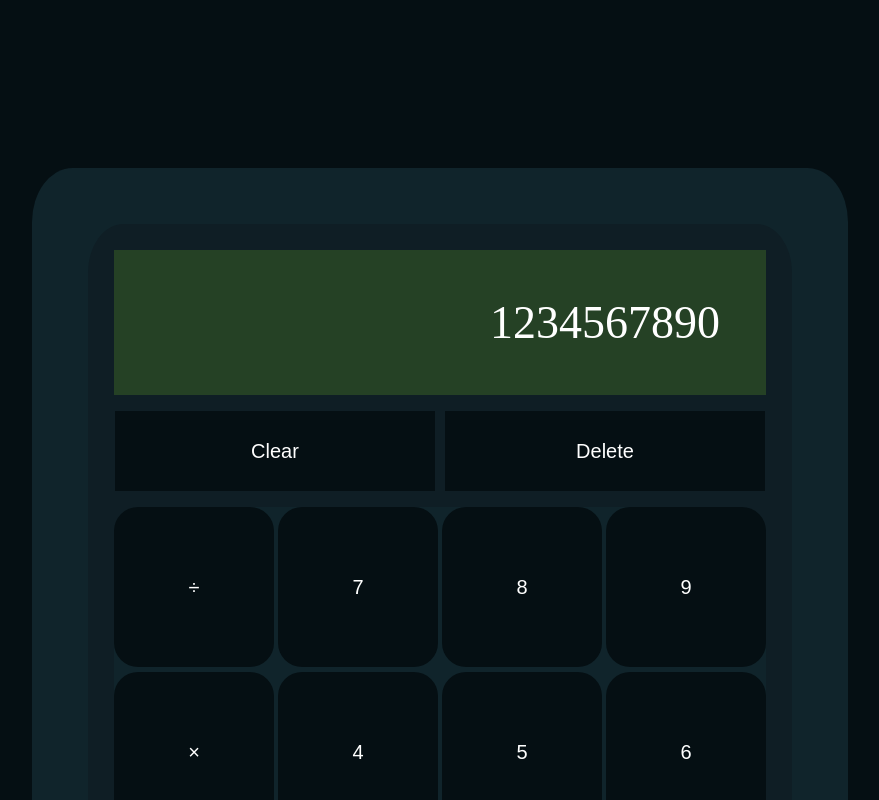
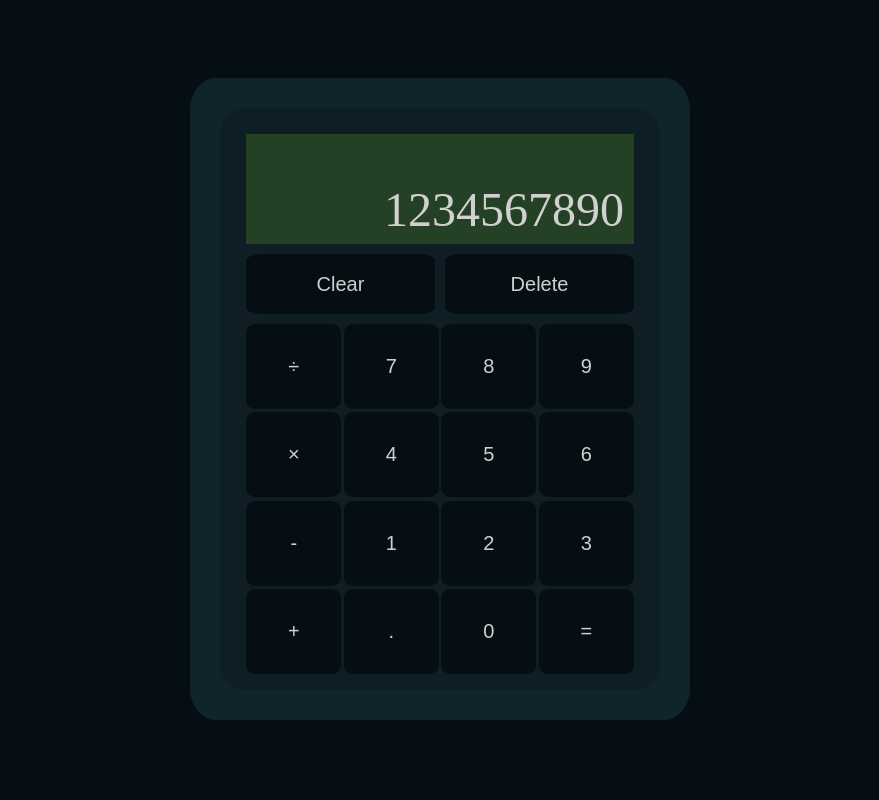
Before and after one commit to Swanson107/calculator, a plain HTML site: page index.html in a window 1280 px wide. Shown: the top 800 px of the page, without its empty margins (200-1079 px from the left). Drawn offline with Linux system fonts and the light colour scheme.

Commit message:
Fix font scaling

```diff
--- a/styles.css
+++ b/styles.css
@@ -3,21 +3,18 @@ body {
     background-color: rgb(5, 15, 19);
     display: flex;
     justify-content : center;
+    font-size: 10px;
 }
 
-
-
 #container-parent {
-    margin-top: 10em;
+    margin-top: 7rem;
     background-color : rgb(16, 36, 43);
-    width: 44em;
-    padding: 56px;
+    width: 44rem;
+    padding: 3rem;;
     border-radius : 5%;
 }
 
 #calculator {
-    display: flex;
-    flex-direction: column;
     background-color:rgb(15, 30, 37);
     padding : 26px;
     border-radius: 5%;
@@ -25,45 +22,48 @@ body {
 
 #display-screen {
     background-color: rgb(37, 65, 37);
-    color : white;
+    color : rgb(209, 208, 208);
     display:flex;
     justify-content: end;
+    height: 11rem;
 }
 
 #display {
-    font-size: 46px;
-    margin-right : 1em;
+    font-size: 48px;
+    margin-right : 1rem;
 }
 
 .button {
-    width: 8em;
-    height: 8em;
+    width: 9.5rem;
+    height: 8.5rem;
     font-size: 20px;
     background-color :rgb(5, 15, 19);
-    color: white;
+    color: rgb(209, 208, 208);
     border: none;
-    border-radius:15%;
-    margin-bottom: 5px;
+    border-radius:10%;
 }
 
 #clear-delete {
-    padding-top : 1em;
-    padding-bottom: 1em;
+    padding-top : 1rem;
+    padding-bottom: 1rem;
     display:flex;
     justify-content: center;
 }
 
 #clear, #delete {
-    height: 4em;
-    width : 16em;
+    height: 6rem;
+    width : 19rem;
     font-size: 20px;
     background-color:rgb(5, 15, 19);
-    color : white;
+    color : rgb(209, 208, 208);
     border: none;
+    border-radius: 10%;
 }
 #clear {margin-right: 0.5em;}
 
 #keypad {
-    background-color: rgb(16, 36, 43);
-    border-radius : 10%;
+    display: flex;
+    justify-content: center;
+    display: grid;
+    gap: 1%;
 }
```
